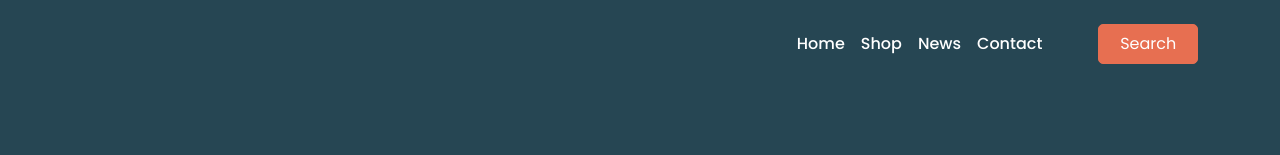
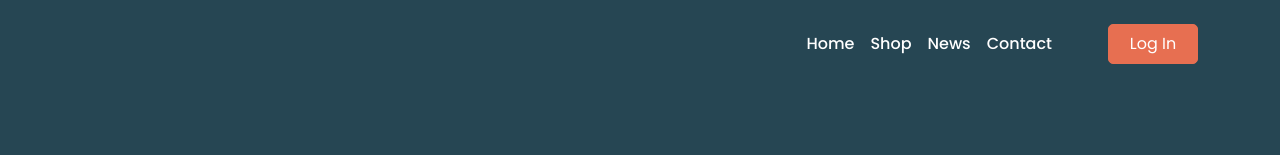
Before and after one commit to arasruislam/1.5_Bootstrap-Project-File, a plain HTML site: page index.html in a window 1280 px wide. Shown: the top 155 px of the page. Drawn offline with Linux system fonts and the light colour scheme.

Commit message:
update login btn

```diff
--- a/index.html
+++ b/index.html
@@ -54,7 +54,7 @@
                 </li>
               </ul>
 
-              <button class="biker-btn" type="submit">Search</button>
+              <button class="biker-btn" type="submit">Log in</button>
             </div>
           </div>
         </nav>
```
